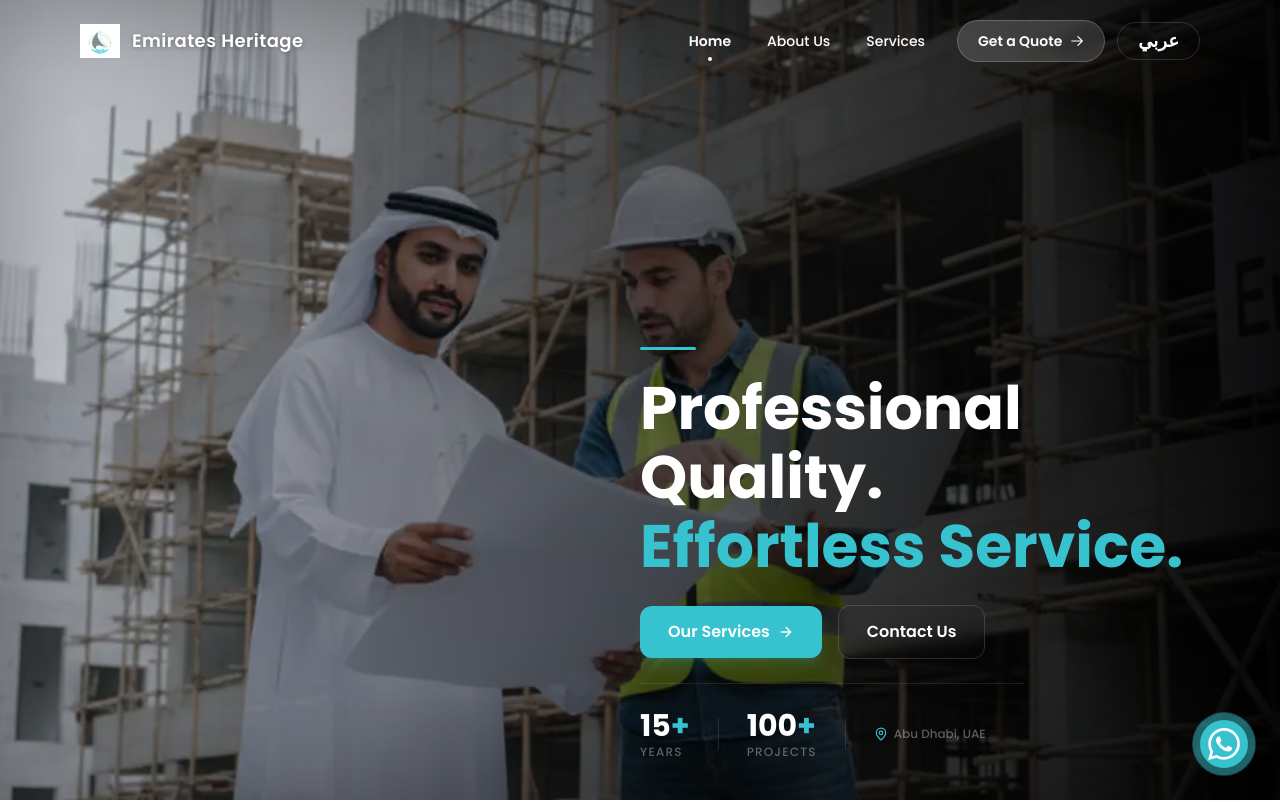
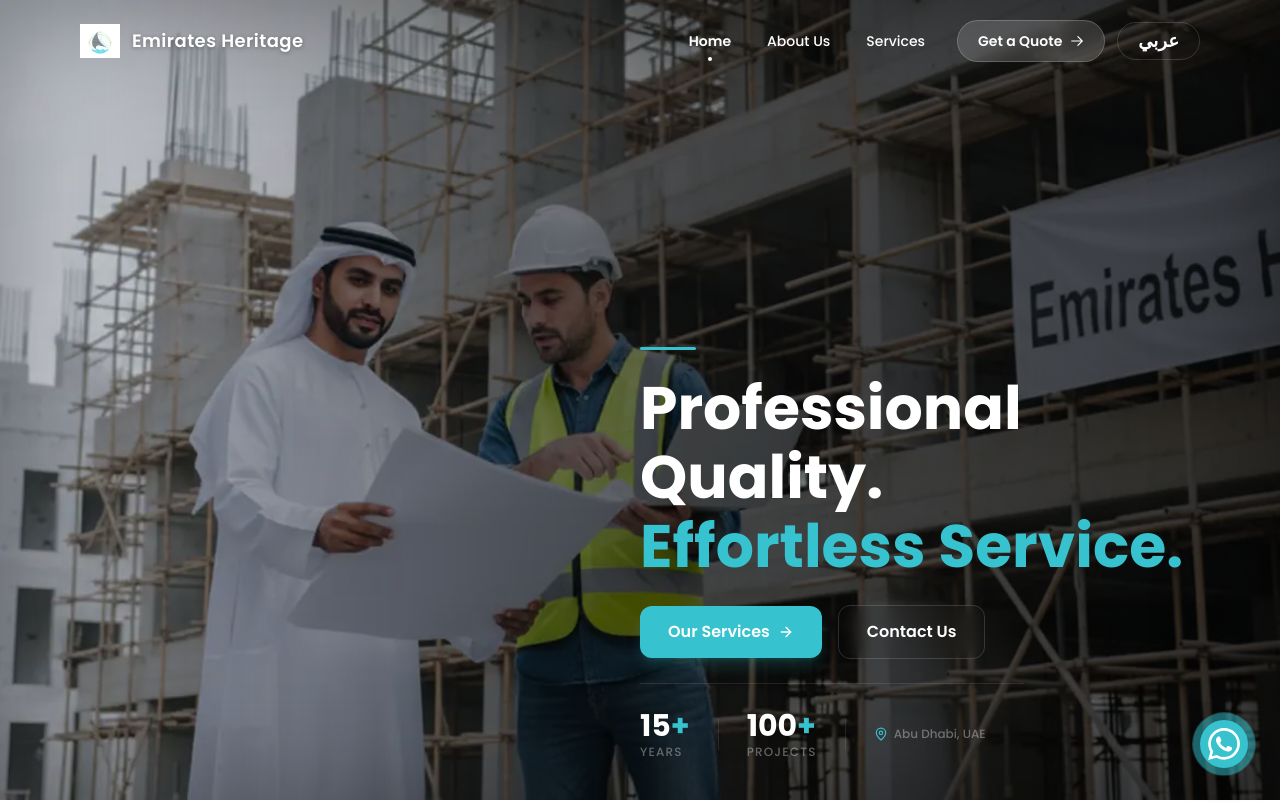
Before and after one commit to Amir-ibn-iliyas/emiratesHeritage, a React (Vite) app: page / in a window 1280 px wide. Shown: the top 802 px of the page. Built offline with nearby package versions, Linux system fonts and the light colour scheme.

Commit message:
hero image chanegs

```diff
--- a/src/components/Hero.jsx
+++ b/src/components/Hero.jsx
@@ -116,14 +116,14 @@ const Hero = () => {
         src="/heroImage2.webp"
         fetchPriority="high"
         alt="Heritage Background"
-        className={`absolute inset-0 w-full h-[120%] -top-[10%] object-cover object-left transition-opacity duration-700 ${
+        className={`absolute inset-0 w-full h-full object-cover object-left transition-opacity duration-700 ${
           isLoaded ? "opacity-100" : "opacity-0"
         }`}
         onLoad={() => setIsLoaded(true)}
       />
 
       {/* ── Gradient Overlay ── */}
-      <div className="absolute inset-0 bg-gradient-to-t from-black/90 via-black/40 to-black/10 md:bg-gradient-to-l md:from-black/90 md:via-black/45 md:to-transparent" />
+      <div className="absolute inset-0 bg-gradient-to-t from-black/40 via-black/40 to-black/10 md:bg-gradient-to-l md:from-black/60 md:via-black/45 md:to-transparent" />
 
       {/* ── Vignette ── */}
       <div className="absolute inset-0 shadow-[inset_0_0_120px_rgba(0,0,0,0.4)]" />
```
